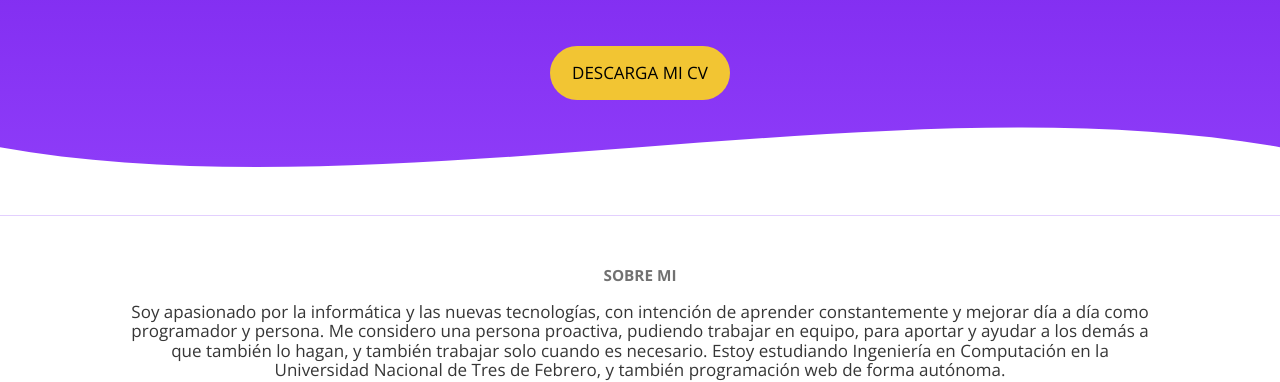
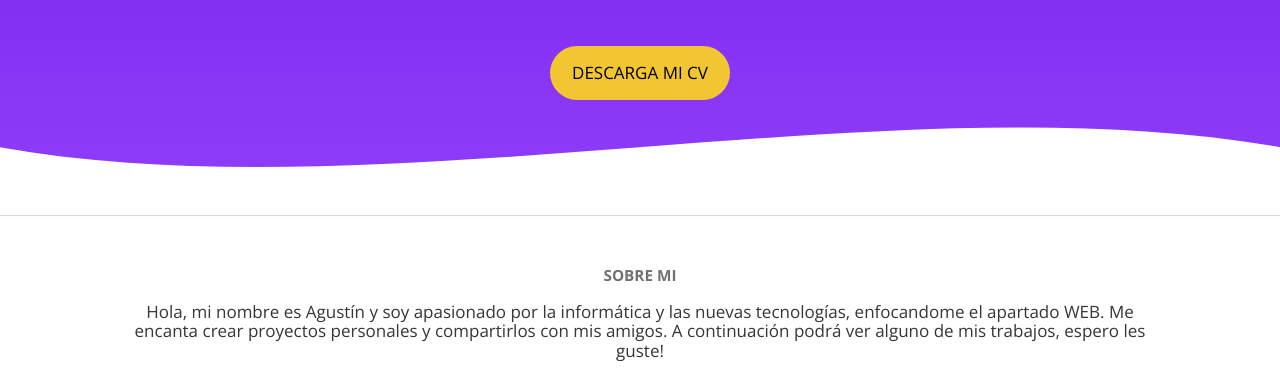
Before and after one commit to Aguilera-Agustin/bootstrap-portfolio, a plain HTML site: page index.html in a window 1280 px wide. Shown: the part 442-824 px from the top of the page. Drawn offline with nearby package versions, Linux system fonts and the light colour scheme.

Commit message:
Update index.html

```diff
--- a/index.html
+++ b/index.html
@@ -62,11 +62,7 @@
     <div class="info_container" >
         <div class="info">
             <h4>SOBRE MI</h4>
-            <p >Soy apasionado por la informática y las nuevas tecnologías, con intención de aprender constantemente y
-                mejorar día a día como programador y persona. Me considero una persona proactiva, pudiendo trabajar en
-                equipo, para aportar y ayudar a los demás a que también lo hagan, y también trabajar solo cuando es
-                necesario. Estoy estudiando Ingeniería en Computación en la Universidad Nacional de Tres de Febrero, y
-                también programación web de forma autónoma.
+            <p >Hola, mi nombre es Agustín y soy apasionado por la informática y las nuevas tecnologías, enfocandome el apartado WEB. Me encanta crear proyectos personales y compartirlos con mis amigos. A continuación podrá ver alguno de mis trabajos, espero les guste!
             </p>
         </div>
     </div>
```
